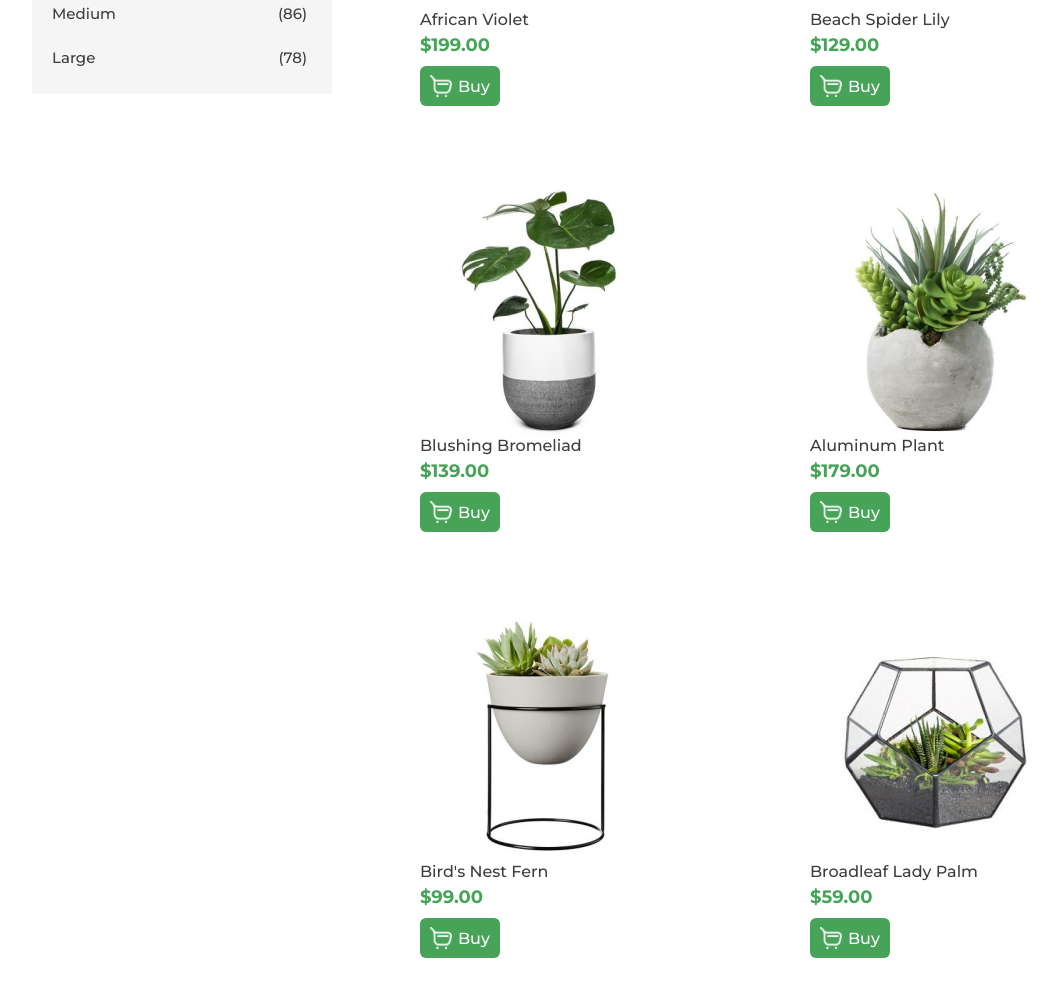
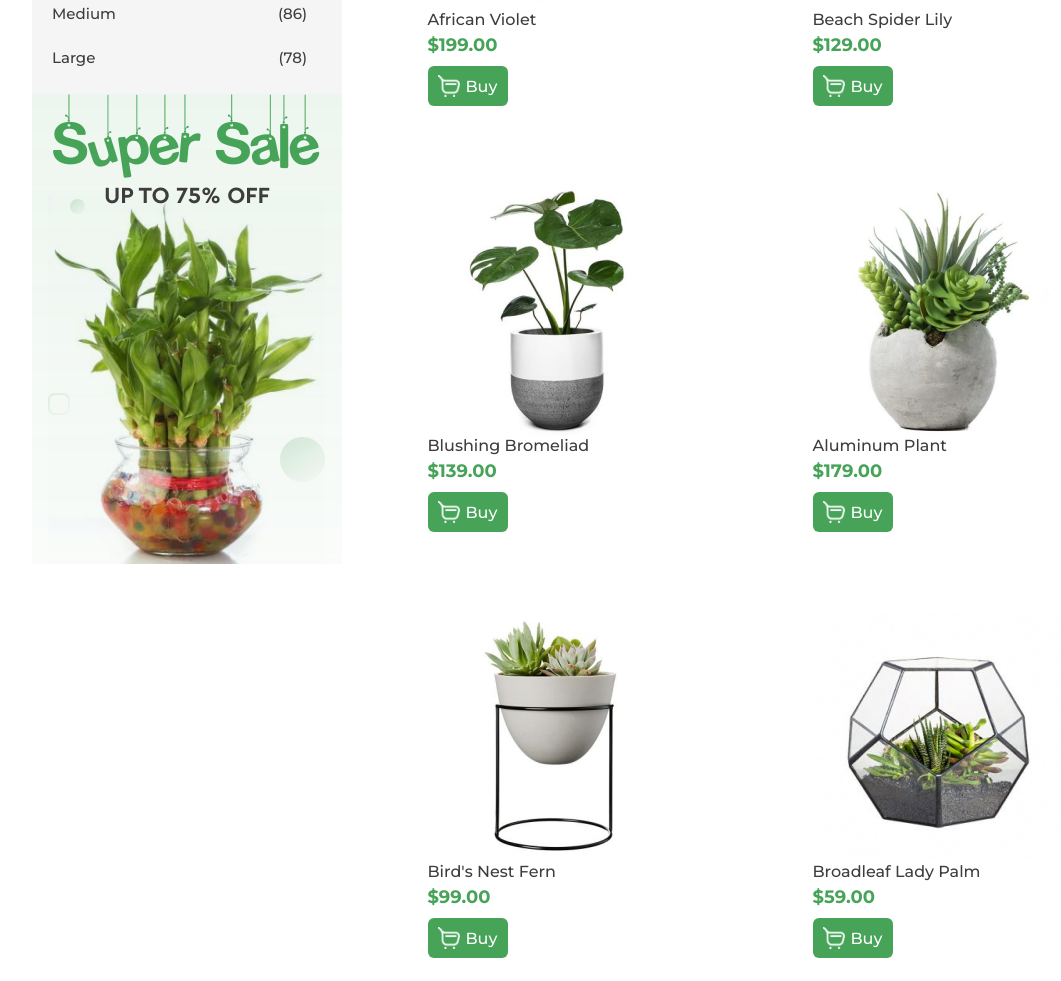
Before and after one commit to ZubalYana/Greenshop, a website: page public/index.html in a window 1280 px wide. Shown: the part 1316-2297 px from the top of the page, without its empty margins (68-1129 px from the left). Drawn offline with nearby package versions, Linux system fonts and the light colour scheme.

Commit message:
add the sale banner and finish all the basic fontend

```diff
--- a/public/index.html
+++ b/public/index.html
@@ -67,6 +67,7 @@
                 </div>
             </div>
             <div class="mainPartContainer">
+                <div class="categoriesAndImg">
                 <div class="categoriesCon">
                     <div class="categoriesCon_title">Categories</div>
                     <div class="categoriesCon_category" id="activePlantCategoty">
@@ -119,8 +120,12 @@
                         <div class="categoriesCon_categoryType">Large</div>
                         <div class="categoriesCon_categoryCount">(78)</div>
                     </div>
+
                 </div>
-
+                <div class="imgCon">
+                    <img class="banerImg" src="./imgs/Super Sale Banner.png" alt="">
+                </div>
+            </div>
 
                 <div class="goodsContainer"></div>
             </div>
--- a/public/style.scss
+++ b/public/style.scss
@@ -176,6 +176,11 @@
         margin-top: 50px;
         width: 100%;
         display: flex;
+        .categoriesAndImg{
+            width: 310px;
+            display: flex;
+            flex-direction: column;
+            align-items: flex-start;
             .categoriesCon{
                 width: 20px;
                 background-color: #F5F5F5;
@@ -271,7 +276,13 @@
                 #size{
                     margin-top: 40px;
                 }
+
             }
+            .banerImg{
+                height: 470px;
+            }
+        }
+
         .goodsContainer{
             display: flex;
             flex-wrap: wrap;
```
Also changed, not shown: public/imgs/Super Sale Banner.png (added), public/style.css, 1 other file. Lines whose indentation alone changed are shown as unchanged.
